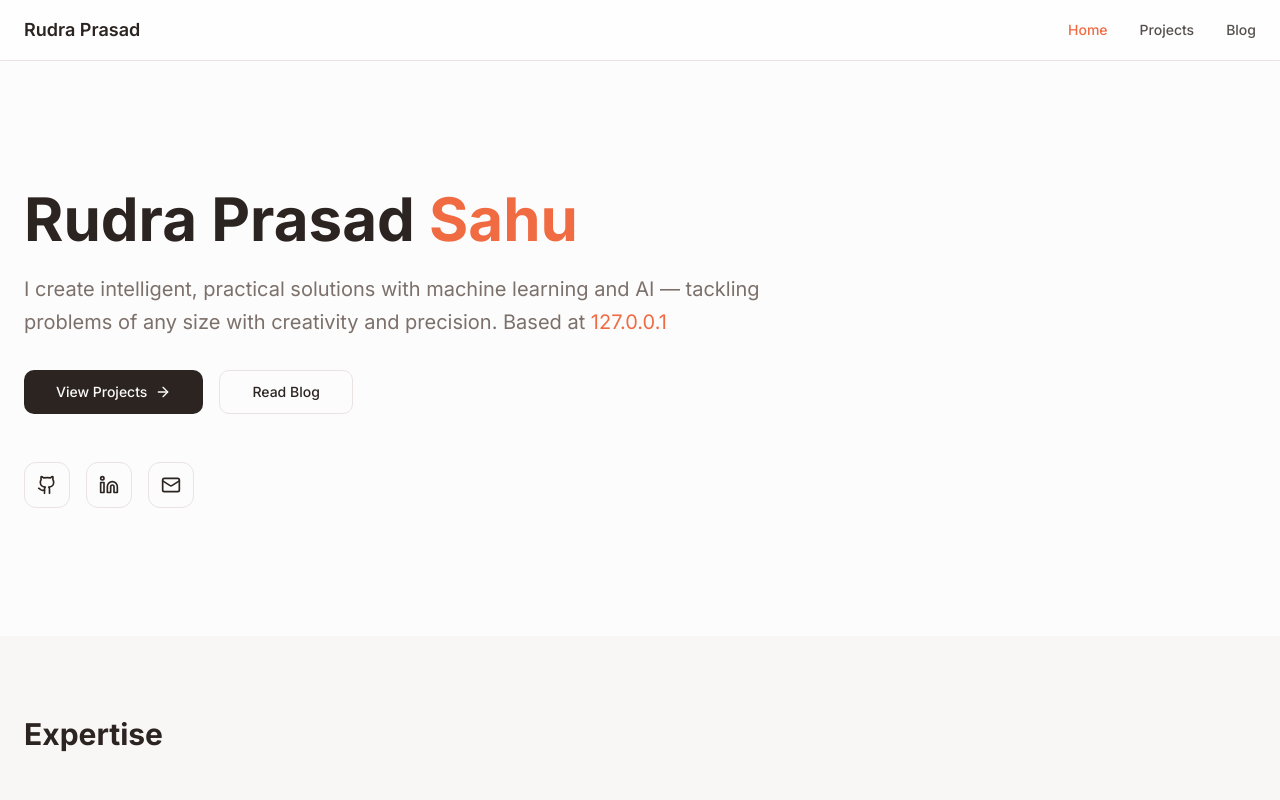
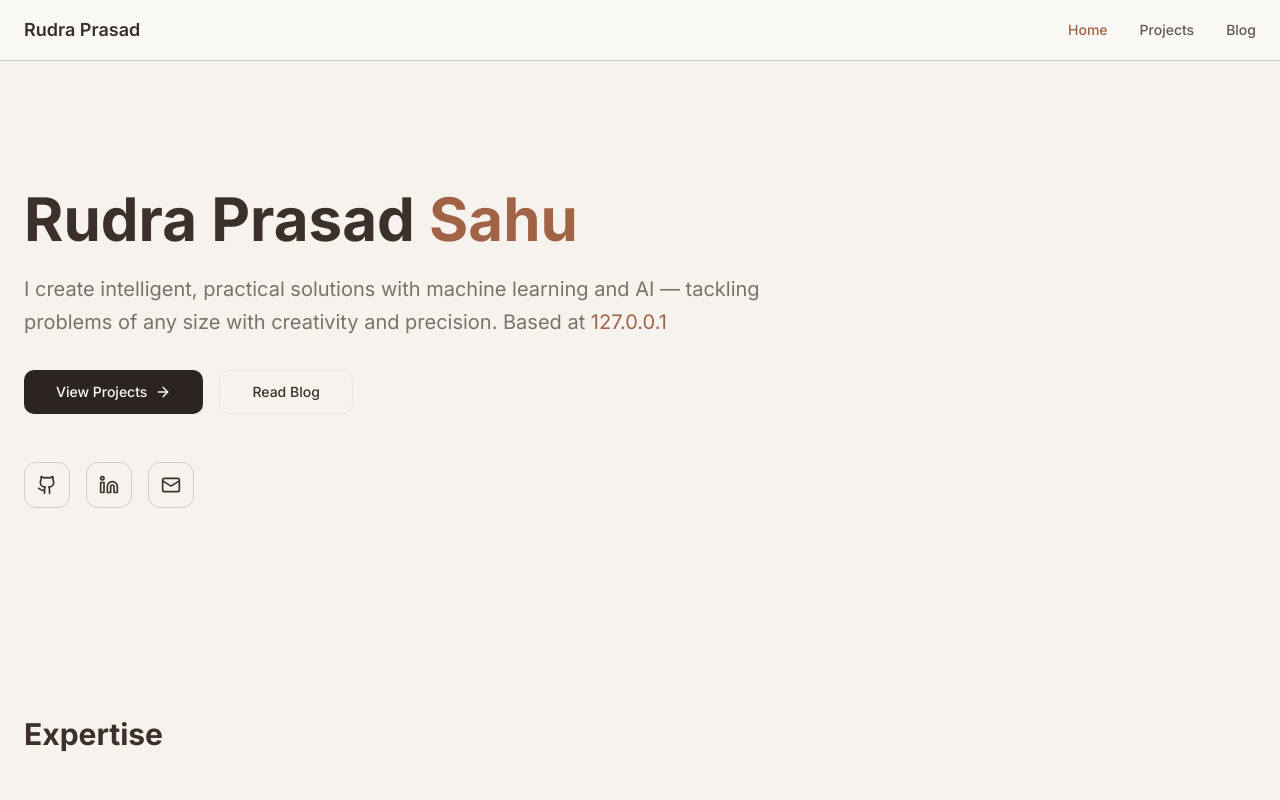
Before and after one commit to rudraprsd/rudraprsd.github.io, a React (Vite) app: page / in a window 1280 px wide. Shown: the top 800 px of the page. Built offline with nearby package versions, Linux system fonts and the light colour scheme; the HTML template or start-up script is replaced by a standard one.

Commit message:
color pallete changed

```diff
--- a/package.json
+++ b/package.json
@@ -48,7 +48,7 @@
     "date-fns": "^3.6.0",
     "embla-carousel-react": "^8.6.0",
     "input-otp": "^1.4.2",
-    "lucide-react": "^0.462.0",
+    "lucide-react": "^0.556.0",
     "next-themes": "^0.3.0",
     "react": "^18.3.1",
     "react-day-picker": "^8.10.1",
--- a/src/data/blogs/the-bitter-lesson.ts
+++ b/src/data/blogs/the-bitter-lesson.ts
@@ -4,7 +4,7 @@ export const theBitterLesson: Blog = {
   id: "the-bitter-lesson",
   title: "The Bitter Lesson in AI",
   description: "Summary of The Bitter Lesson by Rich Sutton",
-  date: "29-10-2003",
+  date: "29-10-2025",
   tags: ["Machine Learning", "AI", "LLM"],
   content: `
 The most effective approach in seventy years of AI research is the use of
--- a/src/index.css
+++ b/src/index.css
@@ -8,13 +8,13 @@ All colors MUST be HSL.
 
 @layer base {
   :root {
-    --background: 0 0% 99%;
-    --foreground: 20 14% 15%;
+    --background: 35 30% 95%;
+    --foreground: 20 18% 20%;
 
-    --card: 0 0% 100%;
-    --card-foreground: 20 14% 15%;
+    --card: 35 30% 99%;
+    --card-foreground: 20 18% 20%;
 
-    --popover: 0 0% 100%;
+    --popover: 35 30% 99%;
     --popover-foreground: 20 14% 15%;
 
     --primary: 20 14% 15%;
@@ -26,13 +26,13 @@ All colors MUST be HSL.
     --muted: 20 25% 96%;
     --muted-foreground: 20 8% 45%;
 
-    --accent: 14 85% 60%;
+    --accent: 20 40% 45%;
     --accent-foreground: 0 0% 98%;
 
     --destructive: 0 84.2% 60.2%;
     --destructive-foreground: 0 0% 98%;
 
-    --border: 20 15% 90%;
+    --border: 30 10% 80%;
     --input: 20 15% 90%;
     --ring: 14 85% 60%;
 
@@ -52,7 +52,7 @@ All colors MUST be HSL.
 
     --sidebar-border: 220 13% 91%;
 
-    --sidebar-ring: 217.2 91.2% 59.8%;
+    --sidebar-ring: 20 40% 45%;
   }
 
   .dark {
```
Also changed, not shown: 1 other file (tests, documents, lock files or other folders).
